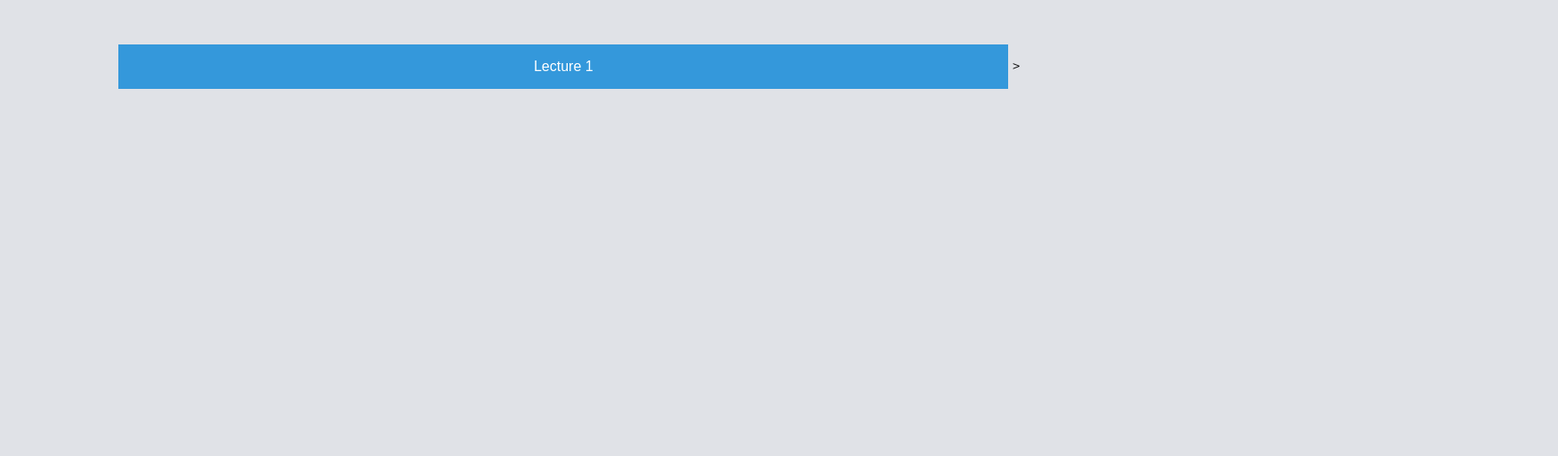
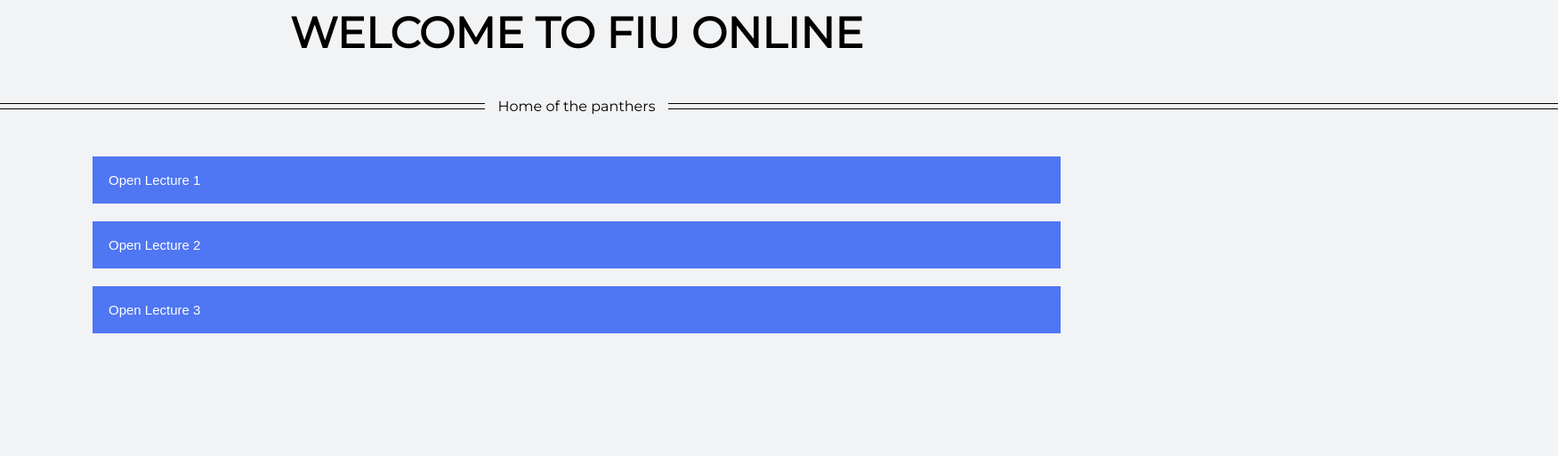
Before and after one commit to SergCodes/LMS-content-page, a plain HTML site: page content.html in a window 1280 px wide. Shown: the whole page at 89% size, 1751 px wide, since content can reach past the window. Drawn offline with Linux system fonts and the light colour scheme.

Commit message:
modified content page

```diff
--- a/content.css
+++ b/content.css
@@ -1,16 +1,96 @@
-
-*{
-    margin: 0;
-    padding: 0;
-}
 
 body {
-    background: rgb(224, 226, 231);
     font-family: Montserrat, sans-serif;
     text-align: center;
     height: 100%;
     width: 100%;
+    overflow: hidden;
+    background-color: #f2f3f5;
 }
+
+
+h1{
+    font-size: 3em;
+    margin: 0 auto;
+    margin-bottom: 50px;
+    border-bottom-color: black;
+}
+.subtitle {
+    margin: 0 0 2em 0;
+  }
+  .fancy {
+    line-height: 0.5;
+    text-align: center;
+  }
+  .fancy span {
+    display: inline-block;
+    position: relative;
+  }
+  .fancy span:before,
+  .fancy span:after {
+    content: "";
+    position: absolute;
+    height: 5px;
+    border-bottom: 1px solid black;
+    border-top: 1px solid black;
+    top: 0;
+    width: 1000px;
+  }
+  .fancy span:before {
+    right: 100%;
+    margin-right: 15px;
+  }
+  .fancy span:after {
+    left: 100%;
+    margin-left: 15px;
+  }
+
+  .container{
+    filter: none;
+    height:100%;
+    width: 85%;
+    margin: 0 auto;
+
+}
+.collapsible {
+    background-color: rgb(79, 118, 243);
+    color: white;
+    cursor: pointer;
+    padding: 18px;
+    width: 100%;
+    border: none;
+    text-align: left;
+    outline: none;
+    font-size: 15px;
+    margin: 0 auto;
+    margin-top: 20px;
+  }
+
+  .active, .collapsible:hover {
+    background-color: rgb(47, 111, 194);
+  }
+
+  .content {
+    max-height: 0;
+    overflow: hidden;
+    transition: max-height 0.2s ease-out;
+    background-color: #fcfcfde1;
+    cursor: pointer;
+  }
+
+  .content a {
+    display: block;
+    height: 35px;
+    text-align: center;
+    padding-top: 10px;
+
+  }
+
+  .content a:hover {
+    background-color: #dde4f1;
+  }
+/*
+
 
 .dropdown{
     margin: 0 auto;
@@ -63,3 +143,5 @@
 .dropdown a:hover {background-color: #ddd;}
 
 .show {display: block;}
+
+ */
--- a/content.html
+++ b/content.html
@@ -12,7 +12,59 @@
 
 </head>
 
-<body>
+<body >
+
+    <h1 class= "centered">WELCOME TO FIU ONLINE</h1>
+    <p class="subtitle fancy"><span>Home of the panthers</span></p>
+
+    <div class="container">
+
+
+            <button class="collapsible">Open Lecture 1</button>
+            <div class="content">
+                    <a>Lecture video link</a>
+                    <a>Lecture Power Point </a>
+                    <a>Lecture pdf link</a>
+            </div>
+
+            <button class="collapsible">Open Lecture 2</button>
+                <div class="content">
+                    <a>Lecture video link</a>
+                    <a>Lecture Power Point </a>
+                    <a>Lecture pdf link</a>
+                </div>
+
+            <button class="collapsible">Open Lecture 3</button>
+                <div class="content">
+                    <a>Lecture video link</a>
+                    <a>Lecture Power Point </a>
+                    <a>Lecture pdf link</a>
+                </div>
+
+    </div>
+
+    <script>
+        var coll = document.getElementsByClassName("collapsible");
+        var i;
+
+        for (i = 0; i < coll.length; i++) {
+          coll[i].addEventListener("click", function() {
+            this.classList.toggle("active");
+            var content = this.nextElementSibling;
+            if (content.style.maxHeight){
+              content.style.maxHeight = null;
+            } else {
+              content.style.maxHeight = content.scrollHeight + "px";
+            }
+          });
+        }
+    </script>
+
+</body>
+</html>
+
+<!-- <div class="container">
+
             <div class="dropdown">
                     <button onclick="myFunction()" class="dropbtn">Lecture 1</button>
                         <div id="myDropdown" class="dropdown-content">
@@ -21,6 +73,24 @@
                             <a href="#contact">Documents</a>
                         </div>
             </div>
+
+
+             <div class="dropdown">
+                    <button onclick="myFunction()" class="dropbtn">Lecture 1</button>
+                        <div id="myDropdown" class="dropdown-content">
+                            <a href="#home">Video</a>
+                            <a href="#about">Power Point</a>
+                            <a href="#contact">Documents</a>
+                        </div>
+            </div>
+
+    </div>
+
+
+
+
+
+
 
 
 
@@ -47,6 +117,4 @@
             }
             </script>
 
-
-</body>
-</html>>
+             -->
```
Also changed, not shown: fiu.jpg (added), fiuHeader.jpg (added). Lines whose indentation alone changed are shown as unchanged.
